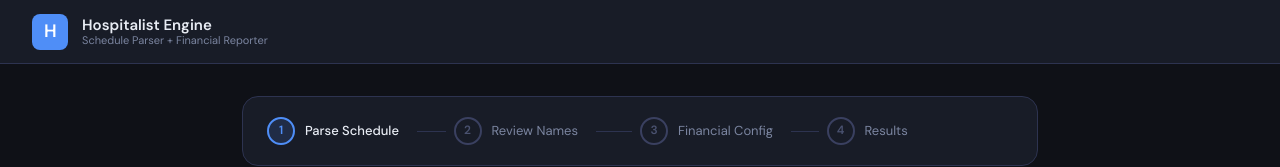
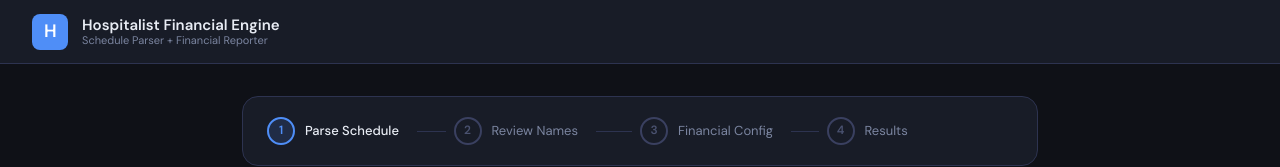
Before and after one commit to davidwwilton/hospitalist-engine, a React (Vite) app: page / in a window 1280 px wide. Shown: the top 167 px of the page. Built offline with nearby package versions, Linux system fonts and the light colour scheme.

Commit message:
fix: remove OAuth, rename to Hospitalist Financial Engine

```diff
--- a/index.html
+++ b/index.html
@@ -4,9 +4,7 @@
     <meta charset="UTF-8" />
     <link rel="icon" type="image/svg+xml" href="/vite.svg" />
     <meta name="viewport" content="width=device-width, initial-scale=1.0" />
-    <title>Hospitalist Engine</title>
-    <!-- Google Identity Services (OAuth) -->
-    <script src="https://accounts.google.com/gsi/client" async defer></script>
+    <title>Hospitalist Financial Engine</title>
   </head>
   <body>
     <div id="root"></div>
--- a/src/App.jsx
+++ b/src/App.jsx
@@ -103,7 +103,7 @@ export default function App() {
         <div className="header-left">
           <div className="logo-mark">H</div>
           <div className="header-titles">
-            <h1>Hospitalist Engine</h1>
+            <h1>Hospitalist Financial Engine</h1>
             <p className="header-sub">Schedule Parser + Financial Reporter</p>
           </div>
         </div>
```
